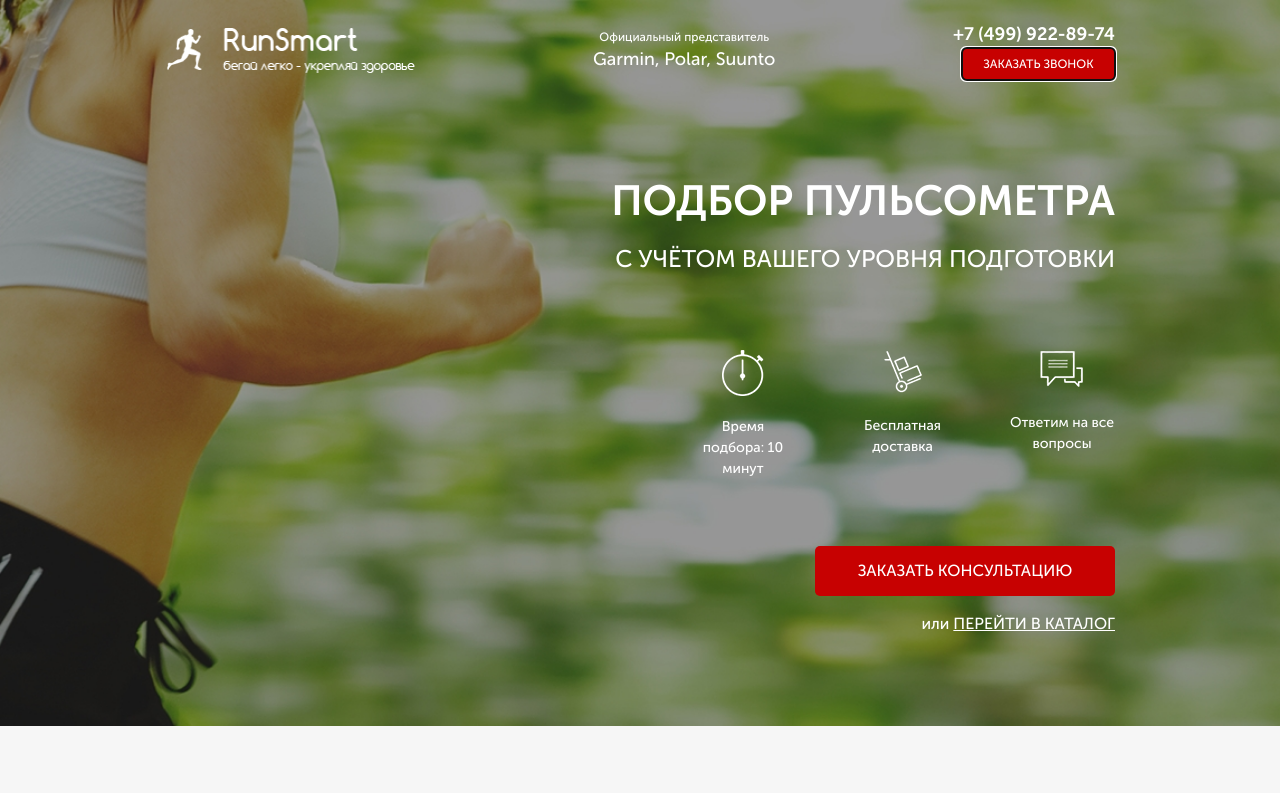
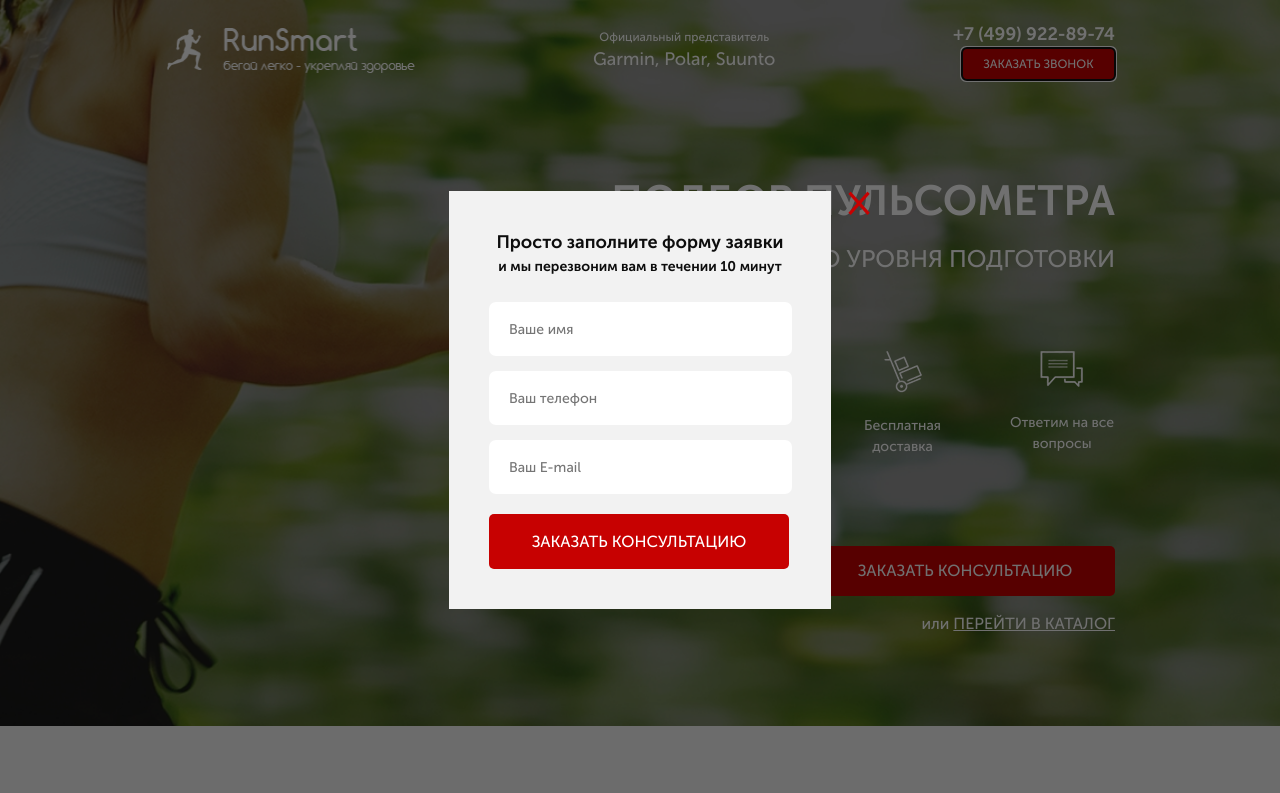
Before and after one commit to PavelShep/Pulse, a website: page src/index.html in a window 1280 px wide. Both pictures are taken after a click on the button "ЗАКАЗАТЬ ЗВОНОК". Shown: the top 793 px of the page. Drawn offline with nearby package versions, Linux system fonts and the light colour scheme.

Commit message:
add modal

```diff
--- a/src/index.html
+++ b/src/index.html
@@ -25,7 +25,7 @@
                 </div>
                 <div class="header__contacts">
                     <a href="tel:+74999228974" class="header__phone">+7 (499) 922-89-74</a>
-                    <button class="button">заказать звонок</button>
+                    <button class="button" data-modal="consultation">заказать звонок</button>
                 </div>
             </div>
 
@@ -49,7 +49,7 @@
                     </div>
                 </div>
 
-                <button class="button button_main">заказать консультацию</button>
+                <button class="button button_main" data-modal="consultation">заказать консультацию</button>
                 <div class="promo__link">
                     или
                     <a href="#">ПЕРЕЙТИ В КАТАЛОГ</a>
@@ -615,6 +615,38 @@
         </div>
     </footer>
 
+    <div class="overlay">
+        <div class="modal" id="consultation">
+            <div class="modal__close">&times;</div>
+            <div class="modal__subtitle">Просто заполните форму заявки</div>
+            <div class="modal__descr">и мы перезвоним вам в течении 10 минут</div>
+            <form class="feed-form feed-form_mt25" action="#">
+                <input name="name" type="text" placeholder="Ваше имя">
+                <input name="phone" type="tel" placeholder="Ваш телефон">
+                <input name="email" type="email" placeholder="Ваш E-mail">
+                <button type="submit" class="button button_submit">заказать консультацию</button>
+            </form>
+        </div>
+
+        <div class="modal" id="order">
+            <div class="modal__close">&times;</div>
+            <div class="modal__subtitle">Ваш заказ: </div>
+            <div class="modal__descr">Пульсометр Polar FT1</div>
+            <form class="feed-form feed-form_mt25" action="#">
+                <input name="name" type="text" placeholder="Ваше имя">
+                <input name="phone" type="tel" placeholder="Ваш телефон">
+                <input name="email" type="email" placeholder="Ваш E-mail">
+                <button type="submit" class="button button_submit">Купить</button>
+            </form>
+        </div>
+
+        <div class="modal modal_mini" id="thanks">
+            <div class="modal__close">&times;</div>
+            <div class="modal__subtitle">Спасибо за вашу заявку!</div>
+            <div class="modal__descr">Наш менеджер свяжется с вами в ближайшее время!</div>
+        </div>
+    </div>
+
     <script type="text/javascript" src="https://code.jquery.com/jquery-1.11.0.min.js"></script>
     <script type="text/javascript" src="https://code.jquery.com/jquery-migrate-1.2.1.min.js"></script>
     <script type="text/javascript" src="js/slick.min.js"></script>
--- a/src/js/script.js
+++ b/src/js/script.js
@@ -46,4 +46,18 @@ $(document).ready(function(){
 
     toggleSlide('.catalog__item__link');
     toggleSlide('.catalog__item__back');
+
+    //Modal
+    $('[data-modal=consultation]').on('click', function() {
+        $('.overlay, #consultation').fadeIn('slow');
+    });
+    $('.modal__close').on('click', function() {
+        $('.overlay, #consultation, #thanks, #order').fadeOut('slow');
+    });
+    $('.button_mini').each(function(i) {
+        $(this).on('click', function() {
+            $('#order .modal__descr').text($('.catalog__item__subtitle').eq(i).text());
+            $('.overlay, #order').fadeIn('slow');
+        });
+    });
   });
--- a/src/sass/blocks/_forms.scss
+++ b/src/sass/blocks/_forms.scss
@@ -18,4 +18,7 @@
             margin-bottom: 20px;
         }
     }
+    &_mt25 {
+        margin-top: 25px;
+    }
 }
--- /dev/null
+++ b/src/sass/blocks/_modal.scss
@@ -0,0 +1,49 @@
+.overlay {
+    display: none;
+    position: fixed;
+    width: 100%;
+    height: 100%;
+    top: 0;
+    background-color: rgba(0,0,0, 0.56);
+}
+
+.modal {
+    position: absolute;
+    top: 50%;
+    left: 50%;
+    transform: translate(-50%, -50%);
+    width: 382px;
+    min-height: 402px;
+    background-color: #f2f2f2;
+    padding: 38px 40px 40px 40px;
+    &__close {
+        position: absolute;
+        top: 0px;
+        right: -40px;
+        font-size: 41px;
+        color: $main-color;
+        line-height: 21px;
+        cursor: pointer;
+    }
+    &__subtitle {
+        color: #0D0D0D;
+        text-align: center;
+        font-size: 18px;
+        font-style: normal;
+        font-weight: 700;
+    }
+    &__descr {
+        color: #0D0D0D;
+        text-align: center;
+        font-size: 14px;
+        font-style: normal;
+        font-weight: 700;
+    }
+    &_mini {
+        min-height: 140px;
+    }
+}
+
+#consultation, #order, #thanks {
+    display: none;
+}
--- a/src/sass/style.scss
+++ b/src/sass/style.scss
@@ -19,4 +19,5 @@
 @import 'blocks/catalog';
 @import 'blocks/feed';
 @import 'blocks/footer';
+@import 'blocks/modal';
 @import 'base/media';
```
Also changed, not shown: src/css/style.min.css.
